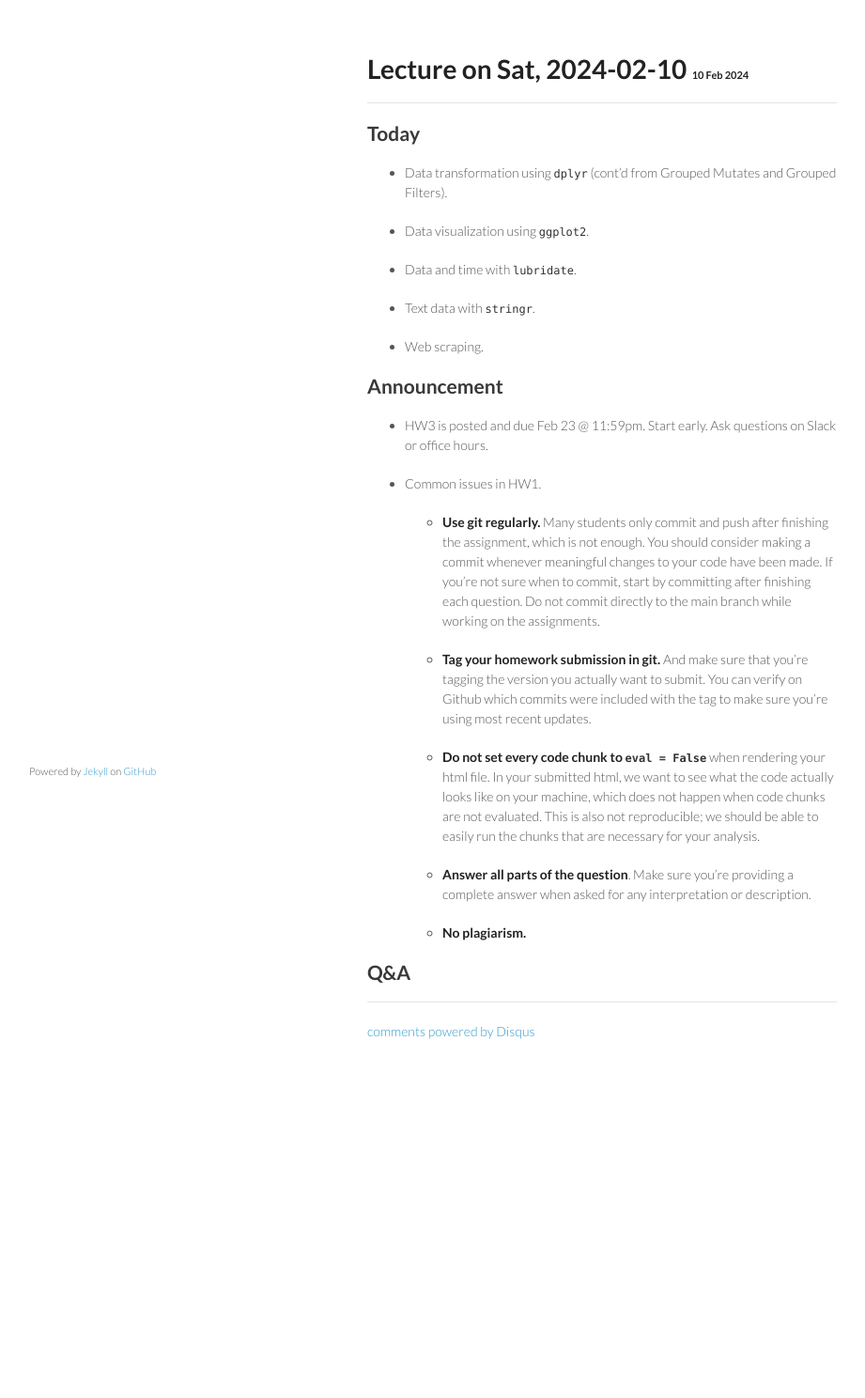
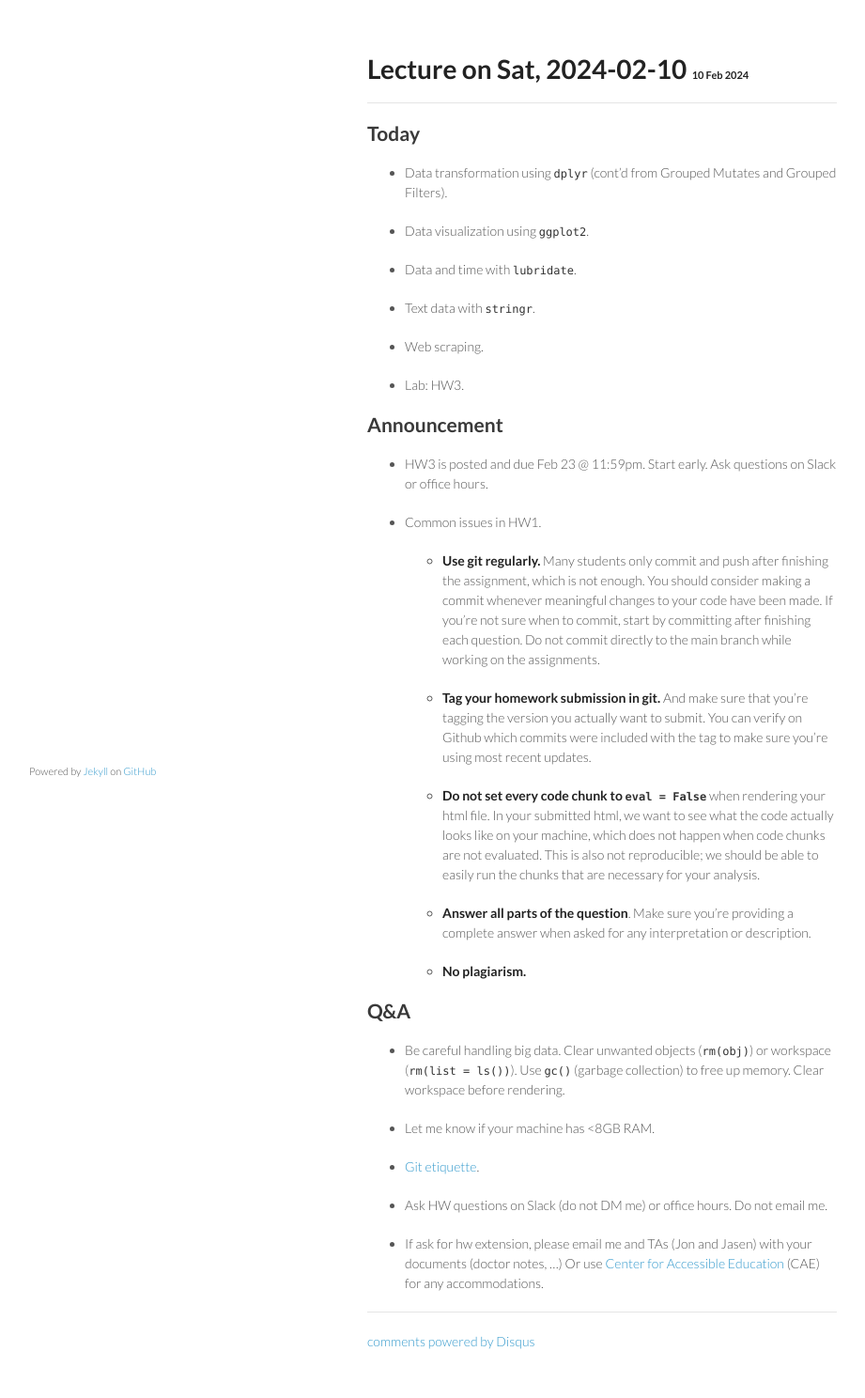
Before and after one commit to ucla-biostat-203b/2024winter, a Jekyll site: the page built from _posts/2024-02-10-lec80.md, in a window 1280 px wide. Shown: the whole page at 94% size, without its empty margins (179-1100 px from the left). Built offline with Jekyll 4.4.1, drawn with Linux system fonts in a browser that asks for light colours; comment, search, counter and statistics services are not loaded; before the commit the page ends 1158 px from its top, so only the background shows below that.

```diff
--- a/_posts/2024-02-10-lec80.md
+++ b/_posts/2024-02-10-lec80.md
@@ -16,6 +16,8 @@
 
 * Web scraping.
 
+* Lab: HW3.
+
 ## Announcement
 
 * HW3 is posted and due Feb 23 @ 11:59pm. Start early. Ask questions on Slack or office hours.
@@ -33,3 +35,13 @@
     * **No plagiarism.**
 
 ## Q&A
+
+* Be careful handling big data. Clear unwanted objects (`rm(obj)`) or workspace (`rm(list = ls())`). Use `gc()` (garbage collection) to free up memory. Clear workspace before rendering.
+
+* Let me know if your machine has <8GB RAM.
+
+* [Git etiquette](https://ucla-biostat-203b.github.io/2024winter/slides/04-git/git.html#etiquettes-of-using-git).
+
+* Ask HW questions on Slack (do not DM me) or office hours. Do not email me.
+
+* If ask for hw extension, please email me and TAs (Jon and Jasen) with your documents (doctor notes, ...) Or use [Center for Accessible Education](https://cae.ucla.edu/) (CAE) for any accommodations.
```
Also changed, not shown: schedule/schedule-lec80.md (+3 -3 lines).
